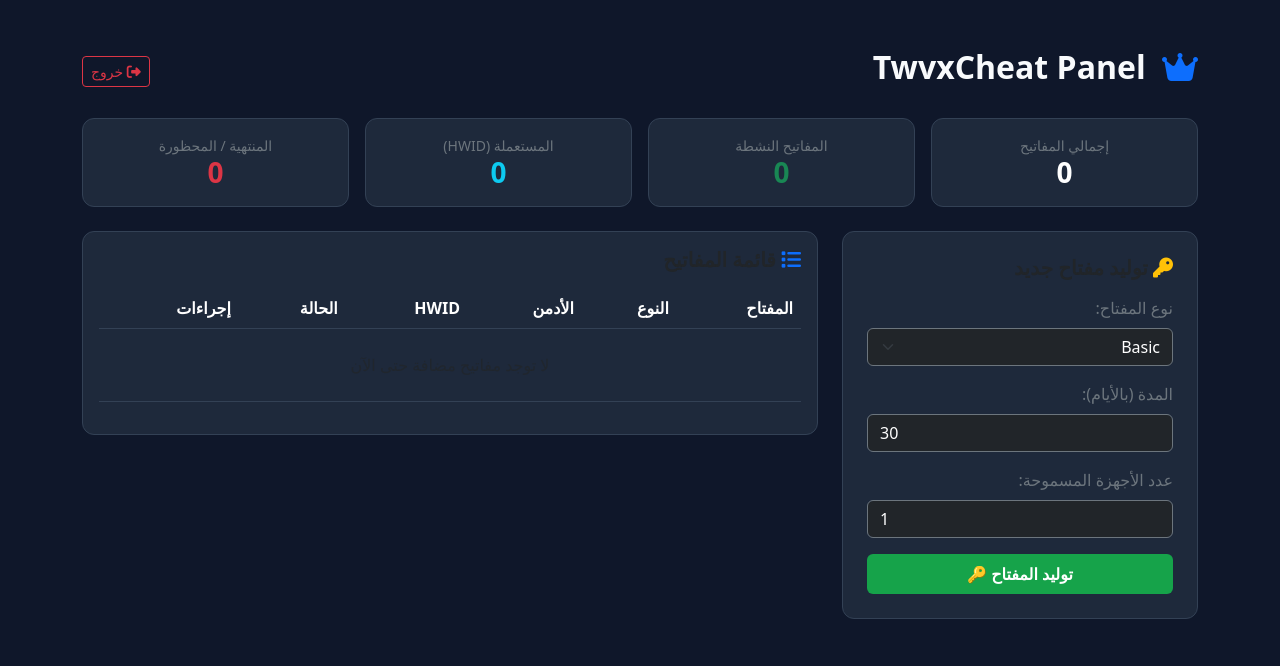
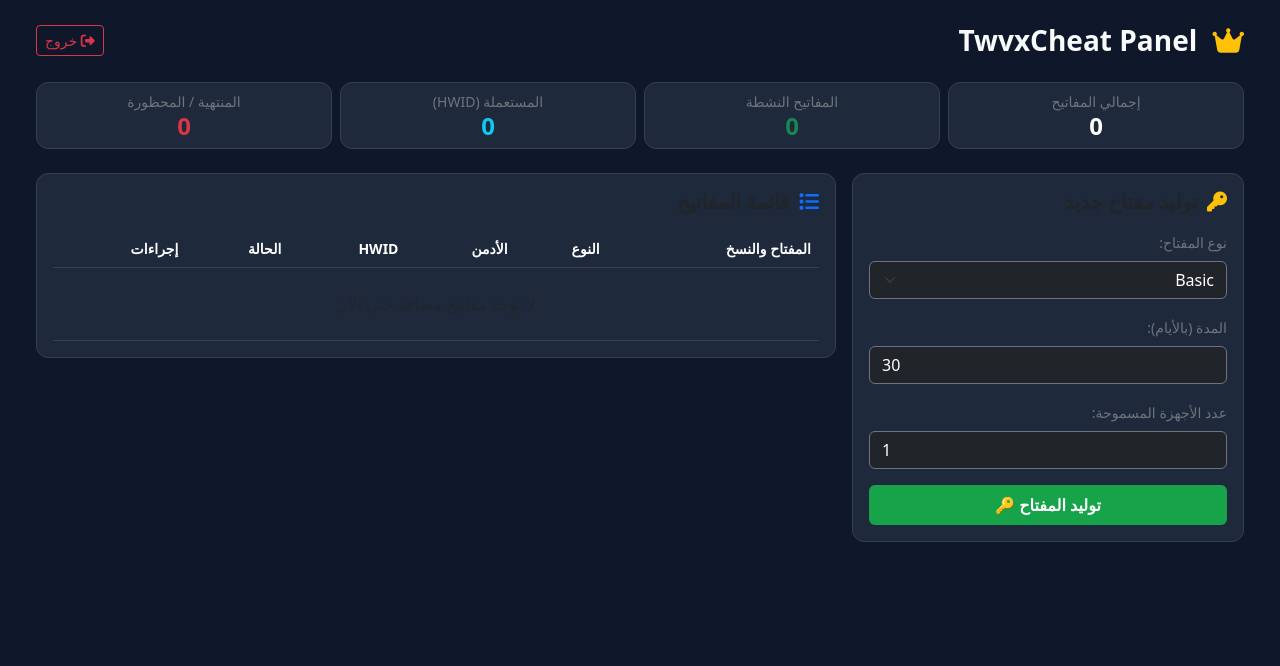
Before and after one commit to TwvxCheat/twvxcheat, a Flask app: page /keys in a window 1280 px wide. Shown: the top 666 px of the page. Run offline with Flask 3, Linux system fonts and the light colour scheme; the visitor is signed in with stand-in values (Sample User, id 1); data that the repository does not hold is empty.

Commit message:
Update dashboard.html

```diff
--- a/templates/dashboard.html
+++ b/templates/dashboard.html
@@ -21,10 +21,6 @@
             --bs-table-bg: #1e293b;
             --bs-table-border-color: #334155;
         }
-        .btn-primary {
-            background-color: #2563eb;
-            border: none;
-        }
         .btn-success {
             background-color: #16a34a;
             border: none;
@@ -32,14 +28,19 @@
         .badge-active { background-color: #16a34a; }
         .badge-expired { background-color: #dc2626; }
         .badge-banned { background-color: #475569; }
+        .copy-btn {
+            padding: 2px 8px;
+            font-size: 0.8rem;
+            border-radius: 6px;
+        }
     </style>
 </head>
-<body class="p-3 p-md-5">
+<body class="p-2 p-md-4">
 
-    <div class="container">
+    <div class="container-fluid max-width-xl">
         <!-- الهيدر وتسجيل الخروج -->
         <div class="d-flex justify-content-between align-items-center mb-4">
-            <h2 class="fw-bold"><i class="fa-solid me-2 text-primary">👑</i> TwvxCheat Panel</h2>
+            <h3 class="fw-bold m-0"><i class="fa-solid fa-crown me-2 text-warning"></i> TwvxCheat Panel</h3>
             <a href="/logout" class="btn btn-outline-danger btn-sm"><i class="fa-solid fa-right-from-bracket"></i> خروج</a>
         </div>
 
@@ -56,41 +57,41 @@
         {% endwith %}
 
         <!-- الإحصائيات -->
-        <div class="row g-3 mb-4">
-            <div class="col-md-3">
-                <div class="card p-3 text-center">
+        <div class="row g-2 mb-4">
+            <div class="col-6 col-md-3">
+                <div class="card p-2 text-center">
                     <small class="text-secondary">إجمالي المفاتيح</small>
-                    <h3 class="fw-bold text-white mb-0">{{ total_keys }}</h3>
+                    <h4 class="fw-bold text-white mb-0">{{ total_keys }}</h4>
                 </div>
             </div>
-            <div class="col-md-3">
-                <div class="card p-3 text-center">
+            <div class="col-6 col-md-3">
+                <div class="card p-2 text-center">
                     <small class="text-secondary">المفاتيح النشطة</small>
-                    <h3 class="fw-bold text-success mb-0">{{ active_keys }}</h3>
+                    <h4 class="fw-bold text-success mb-0">{{ active_keys }}</h4>
                 </div>
             </div>
-            <div class="col-md-3">
-                <div class="card p-3 text-center">
+            <div class="col-6 col-md-3">
+                <div class="card p-2 text-center">
                     <small class="text-secondary">المستعملة (HWID)</small>
-                    <h3 class="fw-bold text-info mb-0">{{ used_keys }}</h3>
+                    <h4 class="fw-bold text-info mb-0">{{ used_keys }}</h4>
                 </div>
             </div>
-            <div class="col-md-3">
-                <div class="card p-3 text-center">
+            <div class="col-6 col-md-3">
+                <div class="card p-2 text-center">
                     <small class="text-secondary">المنتهية / المحظورة</small>
-                    <h3 class="fw-bold text-danger mb-0">{{ expired_keys + banned_keys }}</h3>
+                    <h4 class="fw-bold text-danger mb-0">{{ expired_keys + banned_keys }}</h4>
                 </div>
             </div>
         </div>
 
-        <div class="row g-4">
+        <div class="row g-3">
             <!-- نموذج توليد المفاتيح -->
             <div class="col-lg-4">
-                <div class="card p-4">
-                    <h5 class="fw-bold mb-3"><i class="fa-solid fa-key text-warning"></i> توليد مفتاح جديد</h5>
+                <div class="card p-3">
+                    <h5 class="fw-bold mb-3"><i class="fa-solid fa-key text-warning me-1"></i> توليد مفتاح جديد</h5>
                     <form action="/generate_key" method="POST">
                         <div class="mb-3">
-                            <label class="form-label text-secondary">نوع المفتاح:</label>
+                            <label class="form-label text-secondary small">نوع المفتاح:</label>
                             <select name="key_type" class="form-select bg-dark text-white border-secondary">
                                 <option value="basic">Basic</option>
                                 <option value="vip">VIP</option>
@@ -99,11 +100,11 @@
                             </select>
                         </div>
                         <div class="mb-3">
-                            <label class="form-label text-secondary">المدة (بالأيام):</label>
+                            <label class="form-label text-secondary small">المدة (بالأيام):</label>
                             <input type="number" name="duration_days" value="30" min="1" class="form-control bg-dark text-white border-secondary" required>
                         </div>
                         <div class="mb-3">
-                            <label class="form-label text-secondary">عدد الأجهزة المسموحة:</label>
+                            <label class="form-label text-secondary small">عدد الأجهزة المسموحة:</label>
                             <input type="number" name="max_devices" value="1" min="1" class="form-control bg-dark text-white border-secondary" required>
                         </div>
                         <button type="submit" class="btn btn-success w-100 py-2 fw-bold">توليد المفتاح 🔑</button>
@@ -114,12 +115,12 @@
             <!-- جدول المفاتيح -->
             <div class="col-lg-8">
                 <div class="card p-3">
-                    <h5 class="fw-bold mb-3"><i class="fa-solid fa-list text-primary"></i> قائمة المفاتيح</h5>
+                    <h5 class="fw-bold mb-3"><i class="fa-solid fa-list text-primary me-1"></i> قائمة المفاتيح</h5>
                     <div class="table-responsive">
-                        <table class="table table-dark table-hover align-middle">
+                        <table class="table table-dark table-hover align-middle mb-0 text-nowrap">
                             <thead>
-                                <tr class="text-secondary">
-                                    <th>المفتاح</th>
+                                <tr class="text-secondary small">
+                                    <th>المفتاح والنسخ</th>
                                     <th>النوع</th>
                                     <th>الأدمن</th>
                                     <th>HWID</th>
@@ -130,14 +131,21 @@
                             <tbody>
                                 {% for key in keys %}
                                 <tr>
-                                    <td><code class="text-info fw-bold">{{ key.key_code }}</code></td>
+                                    <td>
+                                        <div class="d-flex align-items-center gap-2">
+                                            <code class="text-info fw-bold">{{ key.key_code }}</code>
+                                            <button class="btn btn-outline-info copy-btn" onclick="copyKey('{{ key.key_code }}', this)" title="نسخ الكي">
+                                                <i class="fa-regular fa-copy"></i>
+                                            </button>
+                                        </div>
+                                    </td>
                                     <td><span class="badge bg-secondary">{{ key.key_type|upper }}</span></td>
                                     <td><span class="badge bg-primary">{{ key.created_by or 'TwvxCheat' }}</span></td>
                                     <td>
                                         {% if key.hwid %}
-                                            <small class="text-truncate d-inline-block" style="max-width: 120px;" title="{{ key.hwid }}">{{ key.hwid }}</small>
+                                            <small class="text-truncate d-inline-block" style="max-width: 100px;" title="{{ key.hwid }}">{{ key.hwid }}</small>
                                         {% else %}
-                                            <span class="text-muted">غير مستخدم</span>
+                                            <span class="text-muted small">غير مستخدم</span>
                                         {% endif %}
                                     </td>
                                     <td>
@@ -152,10 +160,10 @@
                                     <td>
                                         <div class="d-flex gap-1">
                                             <form action="/reset_hwid/{{ key.id }}" method="POST" class="d-inline">
-                                                <button type="submit" class="btn btn-warning btn-sm" title="إعادة ضبط HWID"><i class="fa-solid fa-rotate-right"></i></button>
+                                                <button type="submit" class="btn btn-warning btn-sm py-0 px-2" title="إعادة ضبط HWID"><i class="fa-solid fa-rotate-right"></i></button>
                                             </form>
                                             <form action="/delete_key/{{ key.id }}" method="POST" class="d-inline">
-                                                <button type="submit" class="btn btn-danger btn-sm" title="حذف المفتاح"><i class="fa-solid fa-trash"></i></button>
+                                                <button type="submit" class="btn btn-danger btn-sm py-0 px-2" title="حذف المفتاح"><i class="fa-solid fa-trash"></i></button>
                                             </form>
                                         </div>
                                     </td>
@@ -174,5 +182,18 @@
     </div>
 
     <script src="https://cdn.jsdelivr.net/npm/bootstrap@5.3.0/dist/js/bootstrap.bundle.min.js"></script>
+    <script>
+        function copyKey(text, btn) {
+            navigator.clipboard.writeText(text).then(() => {
+                const icon = btn.querySelector('i');
+                icon.className = 'fa-solid fa-check text-success';
+                setTimeout(() => {
+                    icon.className = 'fa-regular fa-copy';
+                }, 1500);
+            }).catch(() => {
+                alert('تم نسخ الكي: ' + text);
+            });
+        }
+    </script>
 </body>
 </html>
```
